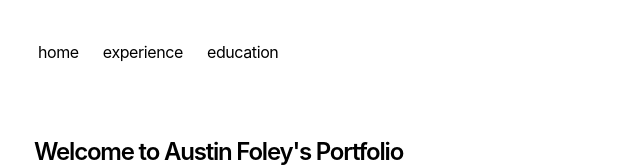
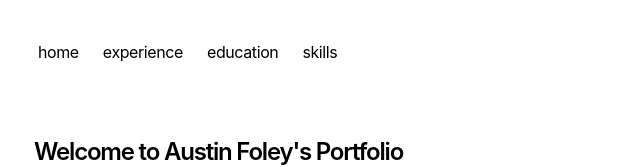
Before and after one commit to austinfoley/austin-foleys-portfolio, a Next.js app: page / in a window 1280 px wide. Shown: the top 167 px of the page, without its empty margins (318-958 px from the left). Built offline with nearby package versions, Linux system fonts and the light colour scheme.

Commit message:
skills page

```diff
--- a/app/components/nav.tsx
+++ b/app/components/nav.tsx
@@ -9,6 +9,9 @@ const navItems = {
   },
   '/projects': {
     name: 'education',
+  },
+    '/skills': {
+    name: 'skills',
   },
 }
 
```
